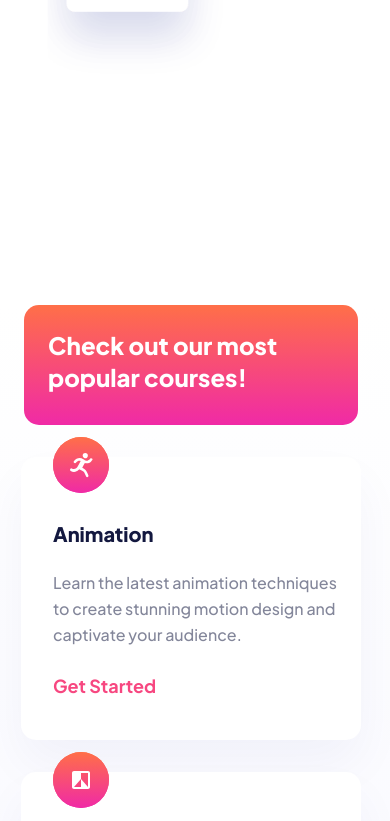
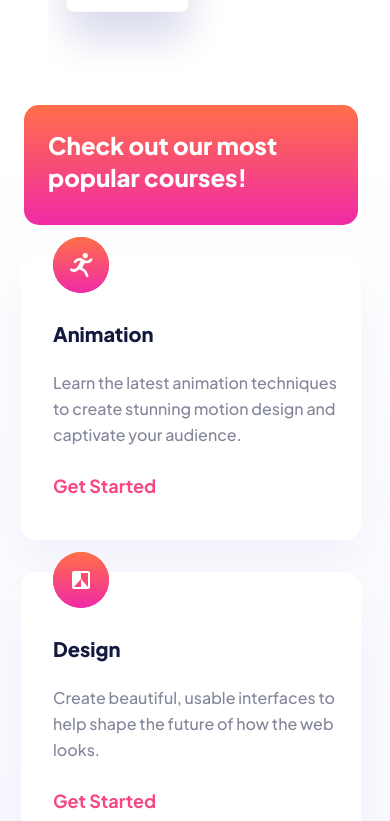
Before and after one commit to jmadrigaladan/frontendmentor.io, a React (Vite) app in the folder skilled-elearning-landing-page/skilled-elearning/: page / in a window 390 px wide. Shown: the part 723-1544 px from the top of the page. Built offline with nearby package versions, Linux system fonts and the light colour scheme.

Commit message:
made quick changes to margin of a section

```diff
--- a/skilled-elearning-landing-page/skilled-elearning/src/App.jsx
+++ b/skilled-elearning-landing-page/skilled-elearning/src/App.jsx
@@ -11,7 +11,9 @@ const App = () => (
         <Hero />
       </div>
     </div>
-    <div className={`mt-[200px] ${styles.paddingX} ${styles.flexCenter} relative`}>
+    <div
+      className={`sm:mt-[140px] md:mt-[200px] ${styles.paddingX} ${styles.flexCenter} relative`}
+    >
       <div className={`${styles.boxWidth} z-[3]`}>
         <Services />
       </div>
```
